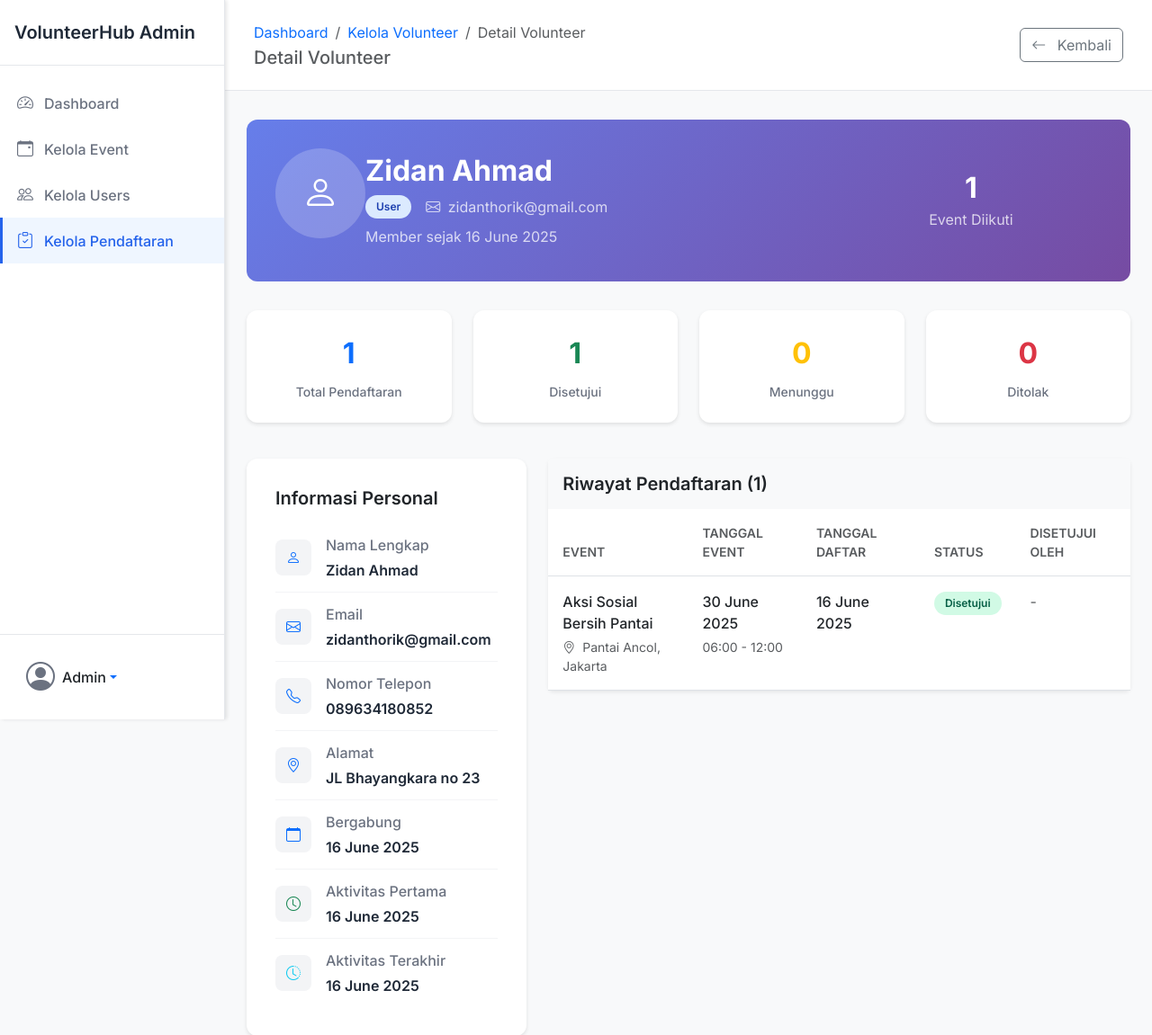
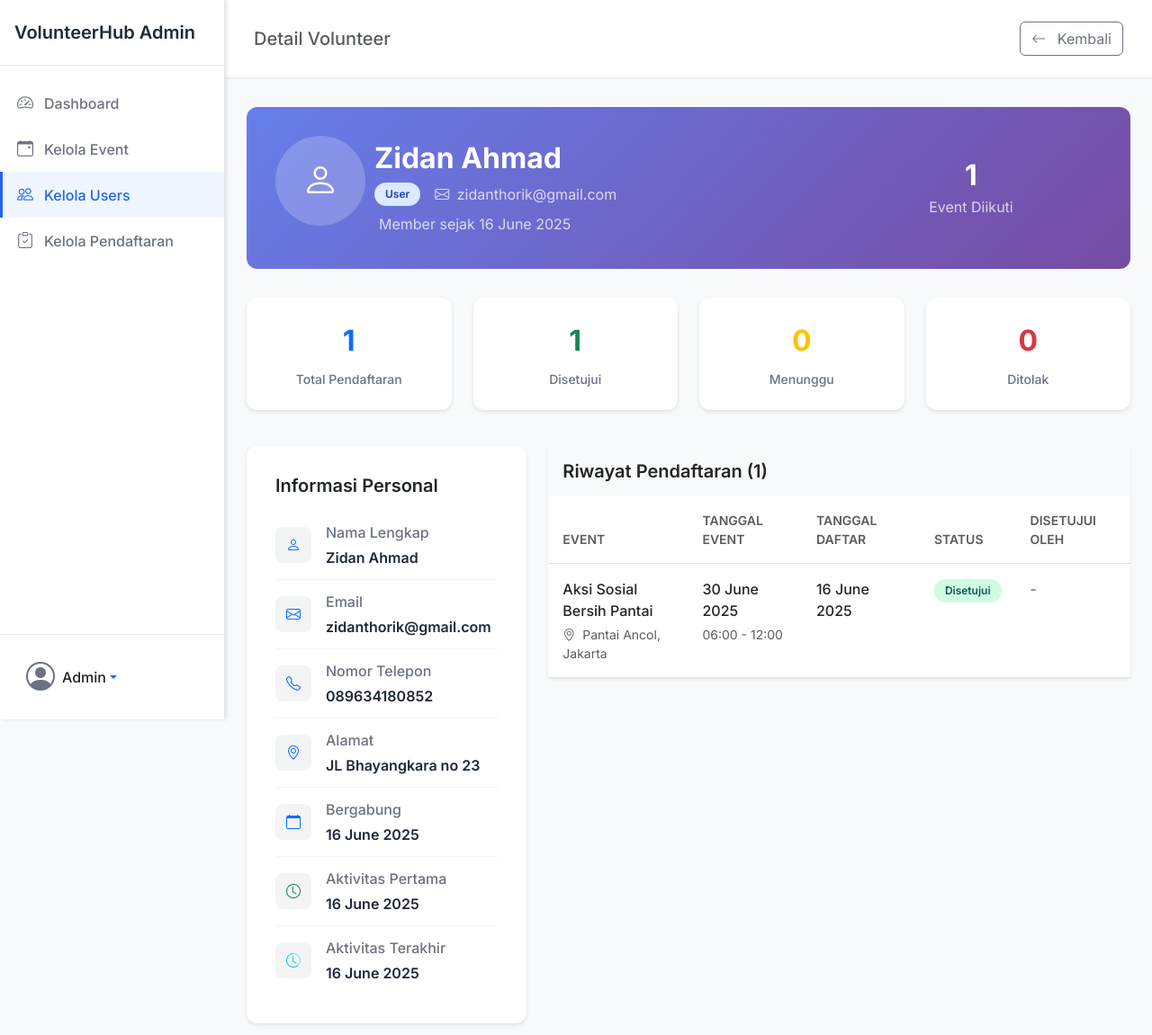
Before and after one commit to zidanthoriq/projek_pemweb, a PHP site: page /details_users.php?id=7 in a window 1280 px wide. Shown: the top 1151 px of the page at 90% size. Run offline with PHP 8.4, Linux system fonts and the light colour scheme; a user stored in the database is signed in; data comes from the database, SQL or seed files in the repository.

Commit message:
Update details_users.php

```diff
--- a/admin/details_users.php
+++ b/admin/details_users.php
@@ -210,6 +210,7 @@ try {
             border-radius: 9999px;
             font-size: 0.75rem;
             font-weight: 600;
+            margin-left: 10px;
         }
 
         .role-badge.admin {
@@ -325,13 +326,13 @@ try {
                     </a>
                 </li>
                 <li class="nav-item">
-                    <a class="nav-link" href="events.php">
+                    <a class="nav-link active" href="kelola_users.php">
                         <i class="bi bi-people"></i>
                         Kelola Users
                     </a>
                 </li>
                 <li class="nav-item">
-                    <a class="nav-link active" href="kelola_pendaftaran.php">
+                    <a class="nav-link" href="kelola_pendaftaran.php">
                         <i class="bi bi-clipboard-check"></i>
                         Kelola Pendaftaran
                     </a>
@@ -360,13 +361,6 @@ try {
         <header class="top-header">
             <div class="d-flex justify-content-between align-items-center">
                 <div>
-                    <nav aria-label="breadcrumb">
-                        <ol class="breadcrumb mb-1">
-                            <li class="breadcrumb-item"><a href="dashboard_admin.php" class="text-decoration-none">Dashboard</a></li>
-                            <li class="breadcrumb-item"><a href="kelola_users.php" class="text-decoration-none">Kelola Volunteer</a></li>
-                            <li class="breadcrumb-item active" aria-current="page">Detail Volunteer</li>
-                        </ol>
-                    </nav>
                     <h5 class="mb-0 text-muted fw-medium">Detail Volunteer</h5>
                 </div>
                 <a href="kelola_users.php" class="btn btn-outline-secondary">
@@ -387,7 +381,7 @@ try {
                                 <i class="bi bi-person"></i>
                             </div>
                             <div>
-                                <h1 class="h2 fw-bold mb-2"><?php echo htmlspecialchars($user['full_name']); ?></h1>
+                                <h1 class="h2 fw-bold mb-2" style="margin-left: 10px;"><?php echo htmlspecialchars($user['full_name']); ?></h1>
                                 <div class="d-flex align-items-center gap-3 mb-2">
                                     <span class="role-badge <?php echo $user['role']; ?>">
                                         <?php echo ucfirst($user['role']); ?>
@@ -397,7 +391,7 @@ try {
                                         <?php echo htmlspecialchars($user['email']); ?>
                                     </span>
                                 </div>
-                                <p class="mb-0 opacity-75">Member sejak <?php echo formatDate($user['created_at']); ?></p>
+                                <p class="mb-0 opacity-75" style="margin-left: 15px;">Member sejak <?php echo formatDate($user['created_at']); ?></p>
                             </div>
                         </div>
                     </div>
```
